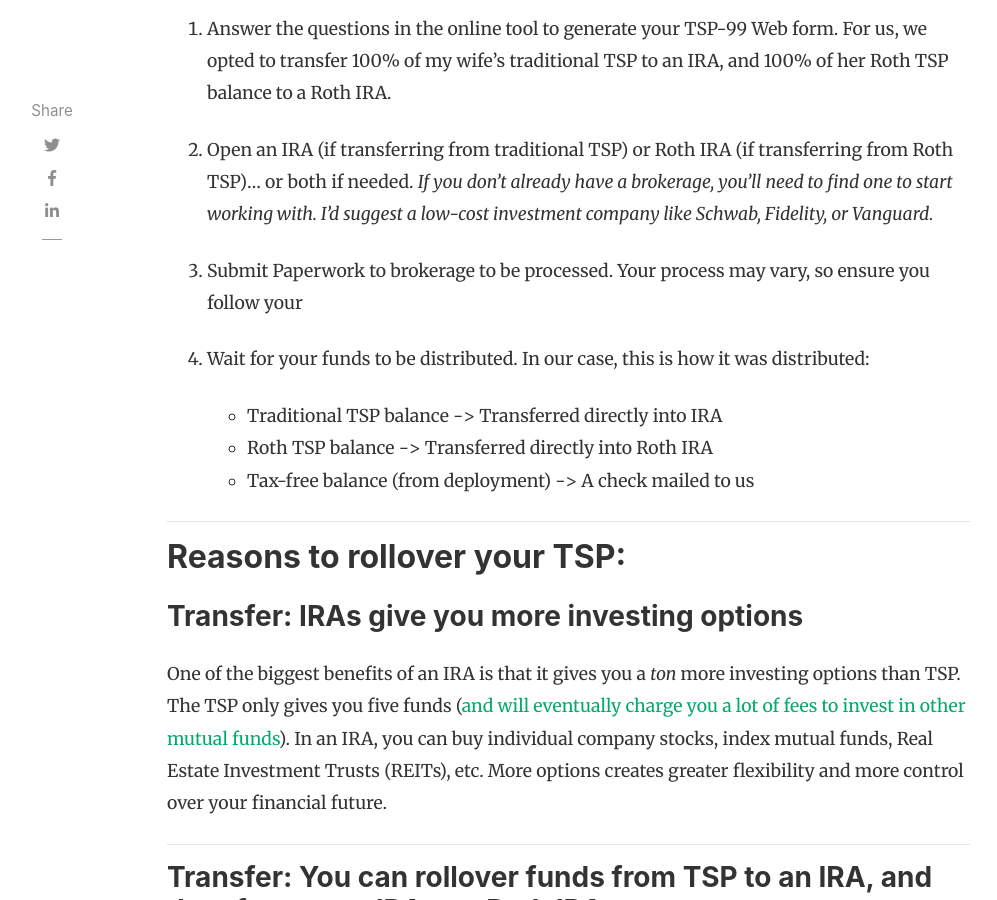
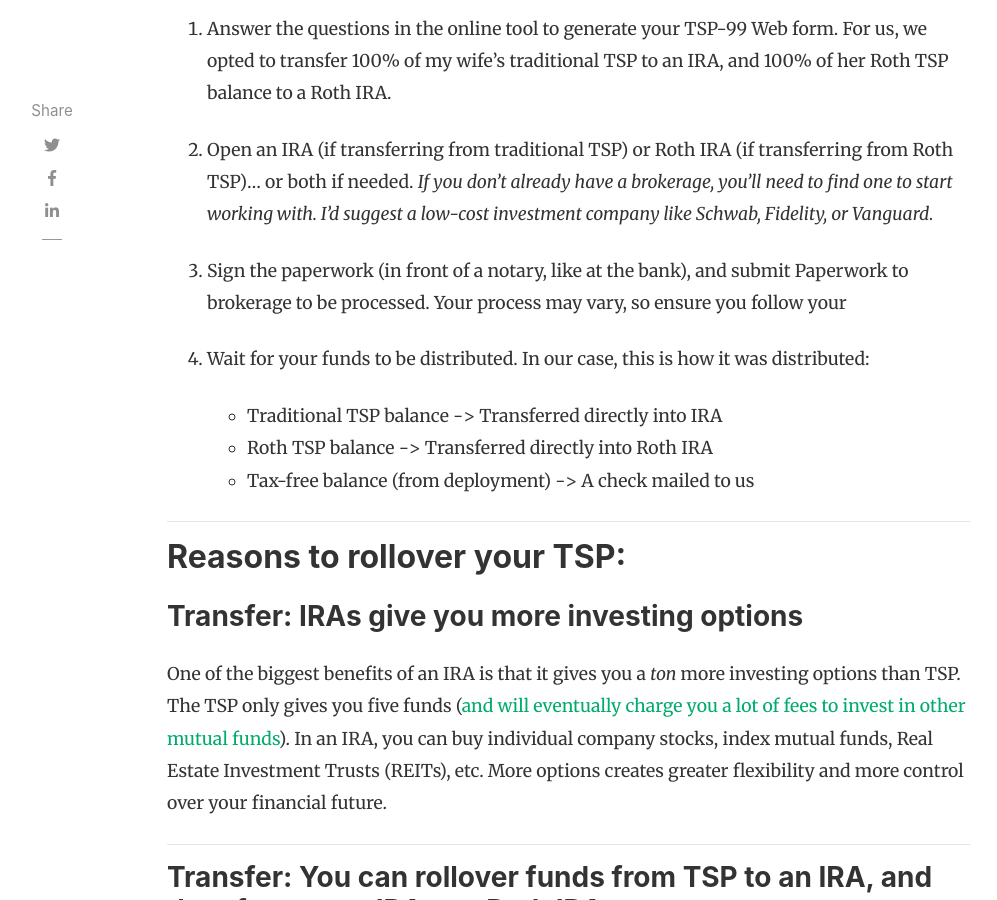
Before and after one commit to militaryinvestor/militaryinvestor.github.io, a Jekyll site: the page built from _posts/2022-05-15-Should-I-Rollover-My-TSP.md, in a window 1280 px wide and 900 px high, scrolled down 2439 px. Shown: the whole window, without its empty margins (118-1115 px from the left). Built offline with Jekyll 4.4.1, drawn with Linux system fonts in a browser that asks for light colours; nearby versions of some CDN libraries; comment, search, counter and statistics services are not loaded.

Commit message:
Update 2022-05-15-Should-I-Rollover-My-TSP.md

```diff
--- a/_posts/2022-05-15-Should-I-Rollover-My-TSP.md
+++ b/_posts/2022-05-15-Should-I-Rollover-My-TSP.md
@@ -32,7 +32,7 @@ My wife separated years ago and had a TSP, and we opted to roll over her TSP to
 
 4. Open an IRA (if transferring from traditional TSP) or Roth IRA (if transferring from Roth TSP)... or both if needed.  _If you don't already have a brokerage, you'll need to find one to start working with.  I'd suggest a low-cost investment company like Schwab, Fidelity, or Vanguard._
 
-5. Submit Paperwork to brokerage to be processed.  Your process may vary, so ensure you follow your
+5. Sign the paperwork (in front of a notary, like at the bank), and submit Paperwork to brokerage to be processed.  Your process may vary, so ensure you follow your
 
 6. Wait for your funds to be distributed.  In our case, this is how it was distributed:
 - Traditional TSP balance -> Transferred directly into IRA
```
